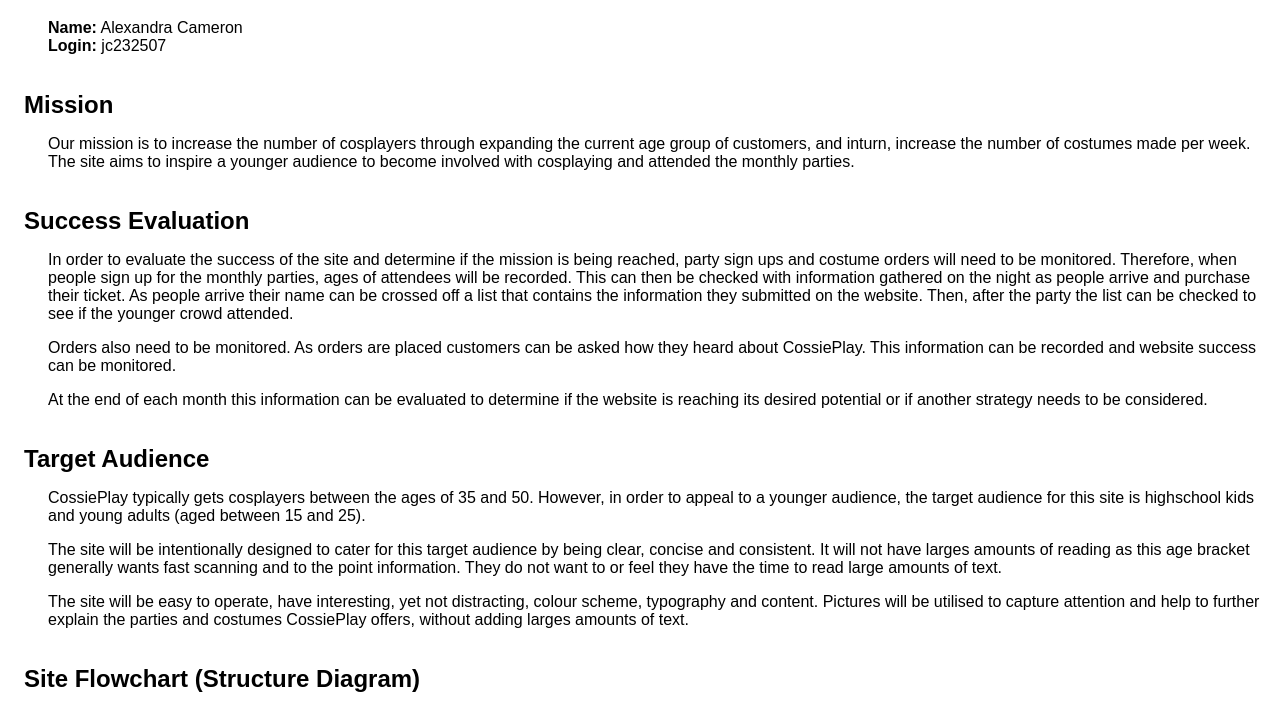
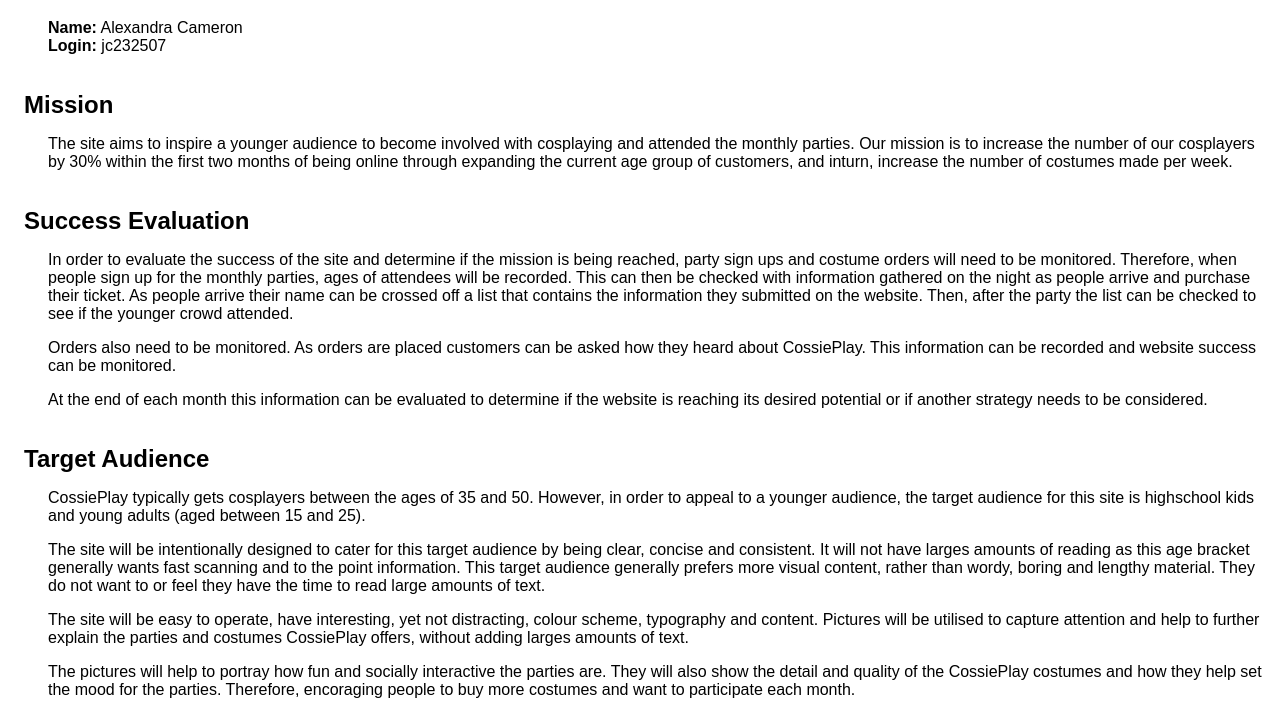
Before and after one commit to alexandracameron/CossiePlay, a plain HTML site: page plan.html in a window 1280 px wide. Shown: the part 61-767 px from the top of the page. Drawn offline with Linux system fonts and the light colour scheme.

Commit message:
Updated target audience information

```diff
--- a/plan.html
+++ b/plan.html
@@ -16,7 +16,7 @@
 <strong>Login:</strong> jc232507</p>
 
 <h2>Mission</h2>
-<p>Our mission is to increase the number of cosplayers through expanding the current age group of customers, and inturn, increase the number of costumes made per week. The site aims to inspire a younger audience to become involved with cosplaying and attended the monthly parties.</p>
+<p>The site aims to inspire a younger audience to become involved with cosplaying and attended the monthly parties. Our mission is to increase the number of our cosplayers by 30% within the first two months of being online through expanding the current age group of customers, and inturn, increase the number of costumes made per week.</p>
 <h2>Success Evaluation</h2>
 <p>In order to evaluate the success of the site and determine if the mission is being reached, party sign ups and costume orders will need to be monitored. Therefore, when people sign up for the monthly parties, ages of attendees will be recorded. This can then be checked with information gathered on the night as people arrive and purchase their ticket. As people arrive their name can be crossed off a list that contains the information they submitted on the website. Then, after the party the list can be checked to see if the younger crowd attended.</p>
 <p>Orders also need to be monitored. As orders are placed customers can be asked how they heard about CossiePlay. This information can be recorded and website success can be monitored.</p>
@@ -25,8 +25,9 @@
 
 <h2>Target Audience</h2>
 <p>CossiePlay typically gets cosplayers between the ages of 35 and 50. However, in order to appeal to a younger audience, the target audience for this site is highschool kids and young adults (aged between 15 and 25).</p>
-<p>The site will be intentionally designed to cater for this target audience by being clear, concise and consistent. It will not have larges amounts of reading as this age bracket generally wants fast scanning and to the point information. They do not want to or feel they have the time to read large amounts of text.</p>
+<p>The site will be intentionally designed to cater for this target audience by being clear, concise and consistent. It will not have larges amounts of reading as this age bracket generally wants fast scanning and to the point information. This target audience generally prefers more visual content, rather than wordy, boring and lengthy material. They do not want to or feel they have the time to read large amounts of text.</p>
 <p>The site will be easy to operate, have interesting, yet not distracting, colour scheme, typography and content. Pictures will be utilised to capture attention and help to further explain the parties and costumes CossiePlay offers, without adding larges amounts of text.</p>
+<p>The pictures will help to portray how fun and socially interactive the parties are. They will also show the detail and quality of the CossiePlay costumes and how they help set the mood for the parties. Therefore, encoraging people to buy more costumes and want to participate each month.</p>
 
 <h2>Site Flowchart (Structure Diagram)</h2>
 <p><img src="images/cossieplayflowchart.png" alt="Site Flowchart"/></p>
```
